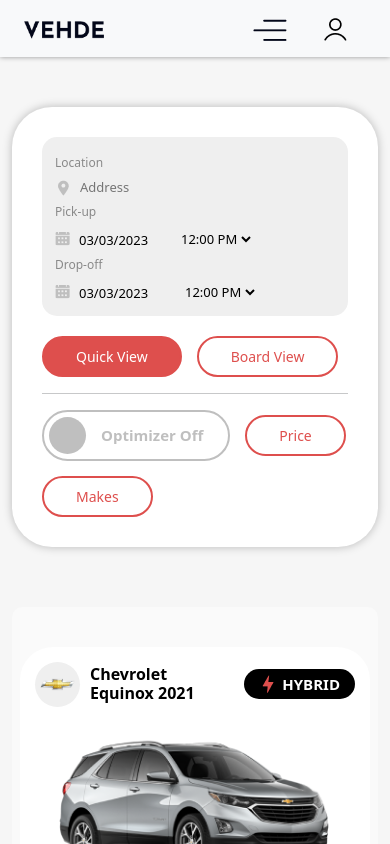
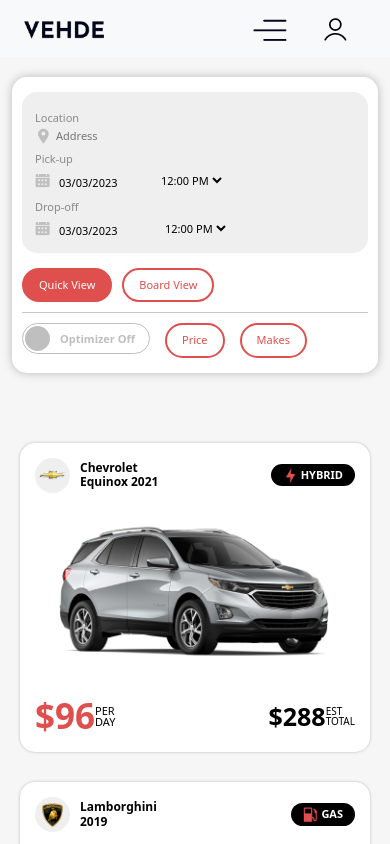
Before and after one commit to MajedHasan/VEHDE-project--client-side, a Next.js app: page /Renter/BrowseCars in a window 390 px wide. Shown: the top 844 px of the page. Built offline with nearby package versions, Linux system fonts and the light colour scheme.

Commit message:
Fixed the revisions of the renter module 1.1 and 1.2

```diff
--- a/components/Rental/AboutHostPopup.js
+++ b/components/Rental/AboutHostPopup.js
@@ -12,7 +12,7 @@
 import { useRouter } from "next/router"
 
 
-const AboutHostPopup = () => {
+const AboutHostPopup = ({ payNowUrl }) => {
 
     const router = useRouter()
 
@@ -80,7 +80,7 @@
                 </div>
                 <LocationPickupDropOffBox showSm={true}></LocationPickupDropOffBox>
                 <div>
-                    <button onClick={() => router.push(`./123456/review`)}>
+                    <button onClick={() => router.push(payNowUrl ? payNowUrl : `./123456/review`)}>
                         $360
                         <span>Pay Now</span>
                     </button>
--- a/components/common/Header.js
+++ b/components/common/Header.js
@@ -11,7 +11,7 @@
 import { useRouter } from 'next/router'
 
 
-const Header = () => {
+const Header = ({ stopHeaderSticky }) => {
 
     const [openMenuItem, setOpenMenuItem] = useState(false)
     const [openProfileItem, setOpenProfileItem] = useState(false)
@@ -21,7 +21,7 @@
 
     return (
         <>
-            <header id='header' className='bg-light'>
+            <header id='header' className='bg-light' style={{ position: stopHeaderSticky ? "initial" : "sticky" }}>
                 <div className='container'>
                     <nav className="navbar navbar-expand-lg navbar-light bg-light">
                         <div className="container-fluid">
--- a/components/common/LocationPickupDropOffBox.js
+++ b/components/common/LocationPickupDropOffBox.js
@@ -26,7 +26,7 @@
                         <div>
                             <label htmlFor="">Location</label>
                         </div>
-                        <div className="d-flex gap-2 align-items-center">
+                        <div className="d-flex gap-1 align-items-center">
                             <Image src={MapIcon} alt="Map Icon" />
                             <input type="text" placeholder='Address' />
                         </div>
@@ -49,7 +49,7 @@
                                     />
                                     <i class="fa fa-angle-down" style={{ fontSize: "12px" }}></i>
                                 </div>
-                                <select name="" id="" style={{ border: "none", background: "transparent", outline: "none", fontSize: "13px", fontWeight: 500, marginLeft: "15px", maxHeight: "200px", color: "#000000" }}>
+                                <select name="" id="" style={{ border: "none", background: "transparent", outline: "none", fontSize: "11px", fontWeight: 500, marginLeft: "15px", maxHeight: "200px", color: "#000000" }}>
                                     <option value="12:00 PM">12:00 PM</option>
                                     <option value="12:00 PM">12:30 PM</option>
                                     <option value="12:00 PM">01:00 PM</option>
@@ -125,7 +125,7 @@
                                 />
                                 <i class="fa fa-angle-down" style={{ fontSize: "12px" }}></i>
                             </div>
-                            <select name="" id="" style={{ border: "none", background: "transparent", outline: "none", fontSize: "13px", fontWeight: 500, marginLeft: "15px", color: "#000000" }}>
+                            <select name="" id="" style={{ border: "none", background: "transparent", outline: "none", fontSize: "11px", fontWeight: 500, marginLeft: "15px", color: "#000000" }}>
                                 <option value="12:00 PM">12:00 PM</option>
                                 <option value="12:00 PM">12:30 PM</option>
                                 <option value="12:00 PM">01:00 PM</option>
--- a/components/layout/MainLayout.js
+++ b/components/layout/MainLayout.js
@@ -2,10 +2,10 @@
 import Header from '../common/Header'
 import Footer from '../common/Footer'
 
-const MainLayout = ({ children }) => {
+const MainLayout = ({ children, stopHeaderSticky }) => {
     return (
         <>
-            <Header></Header>
+            <Header stopHeaderSticky={stopHeaderSticky}></Header>
             {children}
             <Footer></Footer>
         </>
--- a/pages/Renter/BrowseCars/index.js
+++ b/pages/Renter/BrowseCars/index.js
@@ -2,6 +2,7 @@
 import MaskAndSafetySection from "../../../components/common/MaskAndSafetySection"
 
 import styles from "../../../styles/renter/BrowseCars.module.css"
+import SingleBrowseCarStyles from "../../../styles/renter/SingleCarDetails.module.css"
 import LocationPickupDropOffBox from "../../../components/common/LocationPickupDropOffBox"
 import { useEffect, useState } from "react"
 
@@ -26,6 +27,9 @@
 import CarDetailsPopupPictures from "../../../components/carPictures&Specification/CarDetailsPopupPictures"
 import Link from "next/link"
 import { useRouter } from "next/router"
+import ModalMd from "../../../components/common/ModalMd"
+import CarDetailsOverviewPopup from "../../../components/carPictures&Specification/CarDetailsOverviewPopup"
+import AboutHostPopup from "../../../components/Rental/AboutHostPopup"
 
 
 const BrowseCars = () => {
@@ -45,6 +49,9 @@
 
     const [showMakeOption, setShowMakeOption] = useState(false)
 
+    const [overview, setOverview] = useState(null)
+    const [detail, setDetail] = useState(null)
+
 
     const handleChangeOptimizer = () => {
         setIsOptimizerOn(!isOptimizerOn)
@@ -54,9 +61,9 @@
 
     return (
         <>
-            <MainLayout>
+            <MainLayout stopHeaderSticky={true}>
                 <main className={styles.main}>
-                    <div className="container">
+                    <div className="container pb-5 mb-5">
                         <div>
                             <div className={styles.searchFilterBox}>
                                 <LocationPickupDropOffBox />
@@ -407,133 +414,10 @@
                                             </div>
                                         </div>
                                         <div>
-                                            <button>$2,219 Pay Now</button>
-                                            <button>$2,316 Pay Later</button>
-                                            <button>Overview</button>
-                                            <button onClick={() => router.push(`./BrowseCars/123456`)}>Detail</button>
-                                        </div>
-                                    </div>
-                                    <div>
-                                        <div>
-                                            <div>
-                                                <div>
-                                                    <Image src={ChevroletLogo} alt="" />
-                                                </div>
-                                                <div>
-                                                    <h4>Chevrolet</h4>
-                                                    <h4>Equinox 2021</h4>
-                                                </div>
-                                            </div>
-                                            <div>
-                                                <h2>$106</h2>
-                                                <p><span>PER</span> <span>DAY</span></p>
-                                            </div>
-                                        </div>
-                                        <CarDetailsPopupPictures></CarDetailsPopupPictures>
-                                        <div>
-                                            <div>
-                                                <span>
-                                                    Discount <Image src={DiscountImg} alt="" />
-                                                </span>
-                                                <span><span>5%</span> 1-week</span>
-                                            </div>
-                                            <Image src={LpgCarImg} alt="" />
-                                            <div>
-                                                <h3>21/23</h3>
-                                                <p>Est. MPG</p>
-                                            </div>
-                                            <div>
-                                                <h3>5</h3>
-                                                <p>Seats</p>
-                                            </div>
-                                        </div>
-                                        <div>
-                                            <button>$2,219 Pay Now</button>
-                                            <button>$2,316 Pay Later</button>
-                                            <button>Overview</button>
-                                            <button>Detail</button>
-                                        </div>
-                                    </div>
-                                    <div>
-                                        <div>
-                                            <div>
-                                                <div>
-                                                    <Image src={ChevroletLogo} alt="" />
-                                                </div>
-                                                <div>
-                                                    <h4>Chevrolet</h4>
-                                                    <h4>Equinox 2021</h4>
-                                                </div>
-                                            </div>
-                                            <div>
-                                                <h2>$106</h2>
-                                                <p><span>PER</span> <span>DAY</span></p>
-                                            </div>
-                                        </div>
-                                        <CarDetailsPopupPictures></CarDetailsPopupPictures>
-                                        <div>
-                                            <div>
-                                                <span>
-                                                    Discount <Image src={DiscountImg} alt="" />
-                                                </span>
-                                                <span><span>5%</span> 1-week</span>
-                                            </div>
-                                            <Image src={LpgCarImg} alt="" />
-                                            <div>
-                                                <h3>21/23</h3>
-                                                <p>Est. MPG</p>
-                                            </div>
-                                            <div>
-                                                <h3>5</h3>
-                                                <p>Seats</p>
-                                            </div>
-                                        </div>
-                                        <div>
-                                            <button>$2,219 Pay Now</button>
-                                            <button>$2,316 Pay Later</button>
-                                            <button>Overview</button>
-                                            <button>Detail</button>
-                                        </div>
-                                    </div>
-                                    <div>
-                                        <div>
-                                            <div>
-                                                <div>
-                                                    <Image src={ChevroletLogo} alt="" />
-                                                </div>
-                                                <div>
-                                                    <h4>Chevrolet</h4>
-                                                    <h4>Equinox 2021</h4>
-                                                </div>
-                                            </div>
-                                            <div>
-                                                <h2>$106</h2>
-                                                <p><span>PER</span> <span>DAY</span></p>
-                                            </div>
-                                        </div>
-                                        <CarDetailsPopupPictures></CarDetailsPopupPictures>
-                                        <div>
-                                            <div>
-                                                <span>
-                                                    Discount <Image src={DiscountImg} alt="" />
-                                                </span>
-                                                <span><span>5%</span> 1-week</span>
-                                            </div>
-                                            <Image src={LpgCarImg} alt="" />
-                                            <div>
-                                                <h3>21/23</h3>
-                                                <p>Est. MPG</p>
-                                            </div>
-                                            <div>
-                                                <h3>5</h3>
-                                                <p>Seats</p>
-                                            </div>
-                                        </div>
-                                        <div>
-                                            <button>$2,219 Pay Now</button>
-                                            <button>$2,316 Pay Later</button>
-                                            <button>Overview</button>
-                                            <button>Detail</button>
+                                            <button onClick={() => router.push(`./BrowseCars/123456?pay=now`)}>$2,219 Pay Now</button>
+                                            <button onClick={() => router.push(`./BrowseCars/123456?pay=later`)}>$2,316 Pay Later</button>
+                                            <button onClick={() => setOverview({})}>Overview</button>
+                                            <button onClick={() => setDetail({})}>Detail</button>
                                         </div>
                                     </div>
                                 </div>
@@ -554,6 +438,18 @@
                 </main>
                 <MaskAndSafetySection></MaskAndSafetySection>
             </MainLayout>
+            {
+                overview !== null && <ModalMd setModal={setOverview}>
+                    <h2 className={styles.popupHeader}>Host Category: <span>Individual</span></h2>
+                    <CarDetailsOverviewPopup></CarDetailsOverviewPopup>
+                </ModalMd>
+            }
+            {
+                detail !== null && <ModalMd setModal={setDetail}>
+                    <h2 className={styles.popupHeader}>About Host</h2>
+                    <AboutHostPopup payNowUrl={`./BrowseCars/123456/review`}></AboutHostPopup>
+                </ModalMd>
+            }
         </>
     )
 }
--- a/styles/common/LocationPickupDropOffbox.module.css
+++ b/styles/common/LocationPickupDropOffbox.module.css
@@ -10,15 +10,20 @@
 
 .container>div>div label {
     font-weight: 500;
-    font-size: 12px;
-    line-height: 11px;
+    font-size: 11px;
+    line-height: 5px;
     color: #898989;
-    margin-bottom: 10px;
+    margin-bottom: 5px;
 }
 
-.container>div>div input {
+.container>div>div>img {
+    width: 5px;
+}
+
+.container>div>div input,
+.container>div>div select {
     font-weight: 500;
-    font-size: 13px;
+    font-size: 11px;
     background: transparent;
     outline: none;
     border: none;
--- a/styles/renter/BrowseCars.module.css
+++ b/styles/renter/BrowseCars.module.css
@@ -1,27 +1,44 @@
 .main {
     background: #F6F6F6;
-    padding: 50px 0;
+    padding: 20px 0;
 }
 
 .main>div {
     display: grid;
     grid-template-columns: 70% 30%;
     gap: 25px;
+    max-width: 1440px;
 }
 
 .searchFilterBox {
     background: #FFFFFF;
     box-shadow: 0px 0px 10px rgba(0, 0, 0, 0.25);
-    border-radius: 40px;
-    padding: 30px;
+    border-radius: 15px;
+    padding: 15px 10px;
+}
+
+.main>div>div:nth-child(1) {
+    position: sticky;
+    top: 3px;
+    z-index: 99999;
 }
 
 .searchFilterBox>div:nth-child(2) {
     display: flex;
     align-items: center;
-    gap: 15px;
-    margin-top: 20px;
+    gap: 10px;
+    margin-top: 15px;
     flex-wrap: wrap;
+}
+
+.searchFilterBox>div:nth-child(2)>button,
+.searchFilterBox>div:nth-child(4)>div>button {
+    padding: 7px 15px !important;
+    font-size: 11px !important;
+}
+
+.searchFilterBox>hr:nth-child(3) {
+    margin: 10px 0;
 }
 
 .searchFilterBox>div:nth-child(4) {
@@ -36,55 +53,55 @@
 }
 
 .optimizerBtn {
-    padding: 5px;
+    padding: 2px;
     border-radius: 9999px;
     background: #FFFFFF;
-    border: 2px solid #BFBFBF;
+    border: 1.5px solid #BFBFBF;
     cursor: pointer;
 }
 
 .optimizerBtnOn {
-    border: 2px solid #DE4F4D;
+    border: 1.5px solid #DE4F4D;
 }
 
 .optimizerBtn>div {
     display: flex;
     align-items: center;
-    gap: 15px;
+    gap: 10px;
 }
 
 .optimizerBtnOffInner>span:nth-child(1) {
-    width: 37px;
-    height: 37px;
+    width: 25px;
+    height: 25px;
     border-radius: 999px;
     background: #BFBFBF;
 }
 
 .optimizerBtnOffInner>span:nth-child(2) {
     color: #BFBFBF;
-    padding-right: 20px;
+    padding-right: 12px;
     font-weight: 700;
-    font-size: 15px;
+    font-size: 11px;
 }
 
 .optimizerBtnOnInner>span:nth-child(1) {
     color: #DE4F4D;
-    padding-left: 20px;
-    padding-right: 2.5px;
+    padding-left: 14.5px;
+    padding-right: 0px;
     font-weight: 700;
-    font-size: 15px;
+    font-size: 11px;
 }
 
 .optimizerBtnOnInner>span:nth-child(2) {
-    width: 37px;
-    height: 37px;
+    width: 25px;
+    height: 25px;
     border-radius: 999px;
     background: #DE4F4D;
 }
 
 .optimizationOptionBox {
     position: absolute;
-    top: 85px;
+    top: 55px;
     left: 0;
     width: 280px;
     height: auto;
@@ -96,11 +113,11 @@
 }
 
 .filterBox2 {
-    width: 250px;
+    width: 230px;
 }
 
 .filterBox3 {
-    width: 200px;
+    width: 180px;
 }
 
 .optimizationOptionBox>h2 {
@@ -322,7 +339,9 @@
 
 
 .mapWrapper {
-    position: relative;
+    position: sticky;
+    padding-bottom: 50px;
+    top: 3px;
 }
 
 .map {
@@ -330,6 +349,7 @@
     height: 100%;
     max-height: 700px;
     border-radius: 20px;
+    max-width: 93%;
 }
 
 .mapWrapper>div:nth-child(1) {
@@ -385,20 +405,20 @@
 .quickViewListWrapper,
 .boardViewListWrapper {
     display: grid;
-    grid-template-columns: repeat(2, 1fr);
+    grid-template-columns: repeat(3, 1fr);
     gap: 30px;
-    padding: 40px 8px;
+    padding: 10px 8px;
     border-radius: 10px;
     height: 100%;
-    max-height: 1100px;
+    max-height: 600px;
     overflow-y: scroll;
-    background: #fafafa;
+    /* background: #fafafa; */
     margin-top: 10px;
 }
 
 .quickViewListWrapper::-webkit-scrollbar,
 .boardViewListWrapper::-webkit-scrollbar {
-    width: 8px;
+    width: 7px;
     background: #EFEFEF;
     border-radius: 999px;
 }
@@ -411,11 +431,12 @@
 
 .quickViewListWrapper>a {
     background: #FFFFFF;
-    border-radius: 33px;
+    border-radius: 15px;
     padding: 15px;
     display: flex;
     flex-direction: column;
     justify-content: space-between;
+    box-shadow: 0 0 3px rgba(0, 0, 0, 0.25);
 }
 
 .quickViewListWrapper>a>div:nth-child(1) {
@@ -432,8 +453,8 @@
 
 .quickViewListWrapper>a>div:nth-child(1)>div:nth-child(1)>div:nth-child(1) {
     background: #EFEFEF;
-    width: 45px;
-    height: 45px;
+    width: 35px;
+    height: 35px;
     display: flex;
     justify-content: center;
     align-items: center;
@@ -449,22 +470,27 @@
     margin-bottom: 0;
     color: #000000;
     font-weight: 700;
-    font-size: 16px;
+    font-size: 12px;
 }
 
 .quickViewListWrapper>a>div:nth-child(1)>div:nth-child(2) {
     background: #000000;
-    padding: 4px 15px;
+    padding: 3px 12px;
     border-radius: 999px;
     display: flex;
     align-items: center;
-    gap: 5px;
+    gap: 3px;
+}
+
+.quickViewListWrapper>a>div:nth-child(1)>div:nth-child(2)>img {
+    width: 15px;
+    height: auto;
 }
 
 .quickViewListWrapper>a>div:nth-child(1)>div:nth-child(2)>span {
     color: #FFFFFF;
     font-weight: 700;
-    font-size: 15px;
+    font-size: 11px;
 }
 
 .quickViewListWrapper>a>div:nth-child(2) {
@@ -489,7 +515,7 @@
 }
 
 .quickViewListWrapper>a>div:nth-child(3)>div:nth-child(1)>h4 {
-    font-size: 45px;
+    font-size: 35px;
     font-weight: 700;
     color: #DE4F4D;
     margin-bottom: 0;
@@ -503,14 +529,14 @@
 
 .quickViewListWrapper>a>div:nth-child(3)>div:nth-child(1)>p>span,
 .quickViewListWrapper>a>div:nth-child(3)>div:nth-child(2)>p>span {
-    font-size: 14px;
+    font-size: 11px;
     font-weight: 400;
     color: #000000;
     display: block;
 }
 
 .quickViewListWrapper>a>div:nth-child(3)>div:nth-child(2)>h4 {
-    font-size: 28px;
+    font-size: 25px;
     font-weight: 700;
     color: #000000;
     margin-bottom: 0;
@@ -536,12 +562,14 @@
     grid-template-columns: repeat(1, 1fr);
     overflow-x: hidden;
     max-height: 2000px;
+    row-gap: 60px;
 }
 
 .boardViewListWrapper>div {
     background: #F4F4F4;
     padding: 25px;
-    border-radius: 35px;
+    border-radius: 25px;
+    box-shadow: 0 0 4px rgba(0, 0, 0, 0.25);
 }
 
 .boardViewListWrapper>div>div:nth-child(1) {
@@ -692,6 +720,10 @@
     .boardViewListWrapper {
         grid-template-columns: repeat(1, 1fr);
     }
+
+    .map {
+        max-width: 100%;
+    }
 }
 
 @media only screen and (max-width:768px) {
```
Also changed, not shown: pages/Renter/BrowseCars/[id]/index.js (+25 -3 lines).
